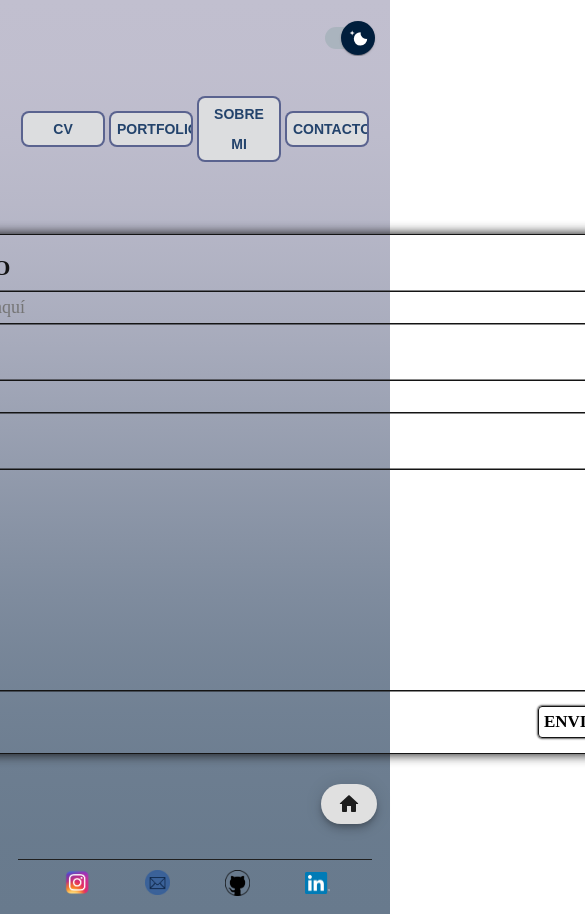
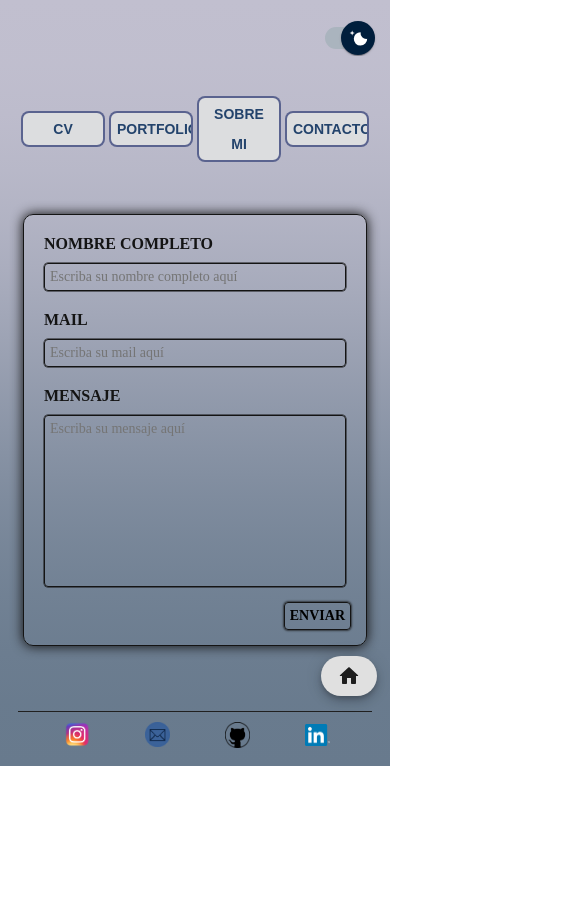
Before and after one commit to Jcruzcorti/newportfolio, a React (Create React App) app: page /contacto in a window 390 px wide. Shown: the top 914 px of the page, 585 px wide, since content can reach past the window. After the commit the page ends 844 px from the top, so only its background shows below. Built offline with nearby package versions, Linux system fonts and the light colour scheme; a web font is replaced by a local one.

Commit message:
the About and Contact components are adapted to mobile version

```diff
--- a/src/components/contact/contact.css
+++ b/src/components/contact/contact.css
@@ -37,7 +37,7 @@
     padding: 5px;
     /* width: 100%; */
     color: #141414;
-    font-weight: 600;
+    font-weight: 900;
     font-family: 'Crimson Text', serif;
 
 }
@@ -95,3 +95,107 @@
     padding: 0;
 
   }
+
+
+
+  @media screen and (max-width:768px) {
+
+    .DivContact{
+        display: flex;
+        flex-direction: column;
+        justify-content: center;
+        align-items: center;
+        margin-top: 30px;
+        margin-bottom: 10px;
+    }
+
+    .DivForm{
+        display: flex;
+        flex-direction: column;
+        justify-content: flex-start;
+        border: 1px solid #141414;
+        border-radius: 10px;
+        margin-top: 20px;
+        padding: 10px;
+        box-shadow: 0px 0px 12px 0.5px #141414;
+        background-color:inherit;
+
+    }
+
+    .DivContactForm{
+        display: flex;
+        flex-direction: column;
+        justify-content: flex-start;
+        /* align-items: center; */
+        padding: 5px;
+        width:80vmin;
+    }
+
+    .Label{
+        display: flex;
+        flex-direction: column;
+        justify-content: left;
+        align-items: flex-start;
+        padding: 5px;
+        /* width: 100%; */
+        color: #141414;
+        font-weight: 900;
+        font-family: 'Crimson Text', serif;
+
+    }
+
+    .Input{
+        border: 1px solid #141414;
+        border-radius: 4px;
+        padding: 5px;
+        /* width: 100vh; */
+        background-color:inherit;
+        font-family: 'Crimson Text', serif;
+        font-size: 14px;
+        color: #141414;
+        margin: 5px;
+        box-shadow: 0px 0px 0.5px 0.5px #141414;
+        resize: none;
+    }
+
+    .divContactButton{
+        display: flex;
+        flex-direction: column;
+        justify-content: right;
+        align-items: flex-end;
+        margin: 5px;
+    }
+
+    .ContactButton{
+        background-color:inherit;
+        font-family: 'Crimson Text', serif;
+        font-weight: 900;
+        cursor: pointer;
+        padding: 5px;
+        font-size: 14px;
+        border: 1px solid #141414;
+        border-radius: 4px;
+        box-shadow: 0px 0px 2px 0.5px #141414;
+    }
+
+
+    .ContactButton:hover{
+        box-shadow: 0px 0px 5px 0.5px #141414;
+        cursor: pointer;
+      }
+
+
+      .h4Contact{
+        display: flex;
+        flex-direction: row;
+        justify-content: center;
+        align-items:  center;
+        font-size: 16px;
+        color: #141414;
+        margin: 0px;
+        text-align: center;
+        padding: 0;
+
+      }
+
+  }
```
